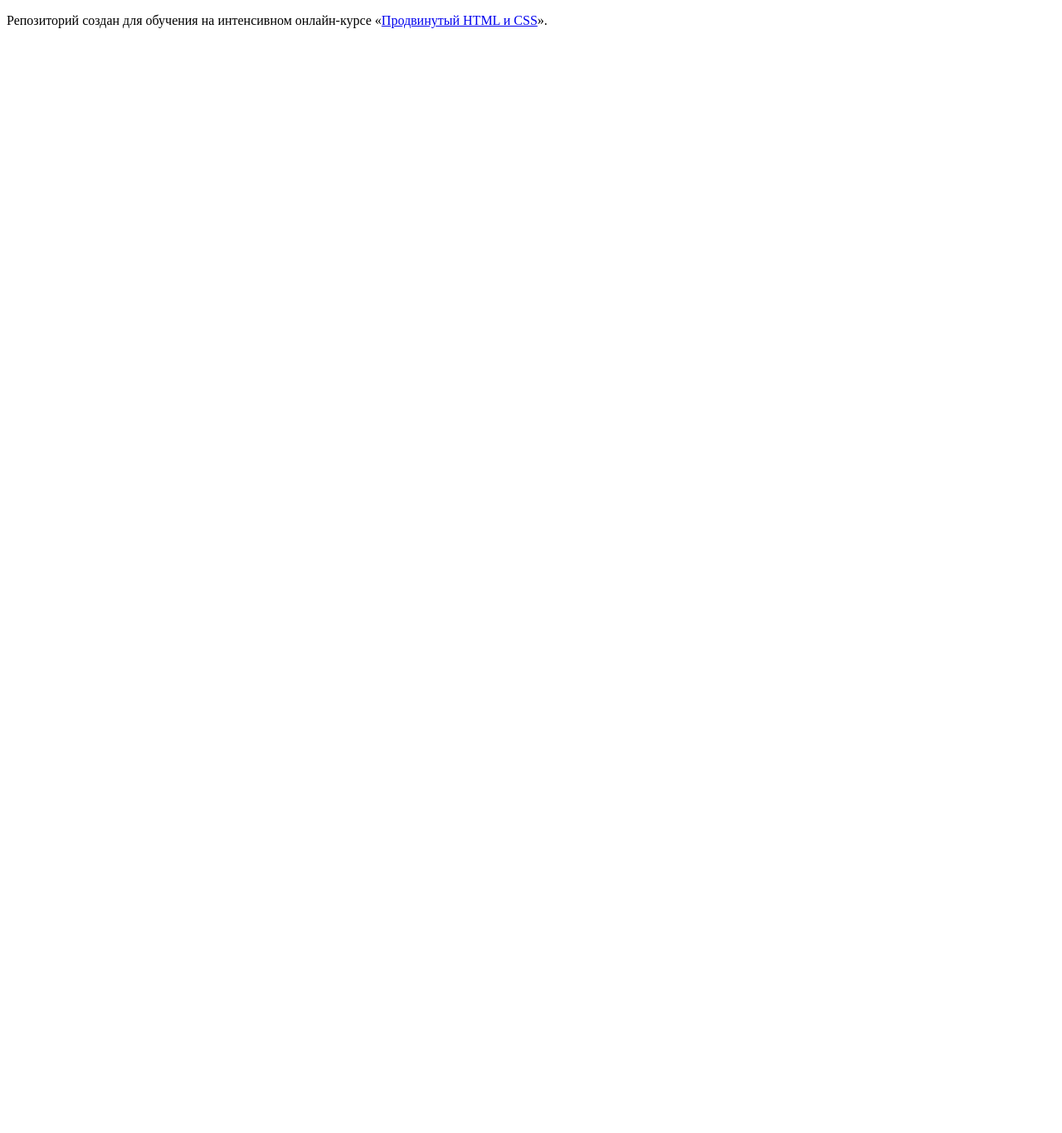
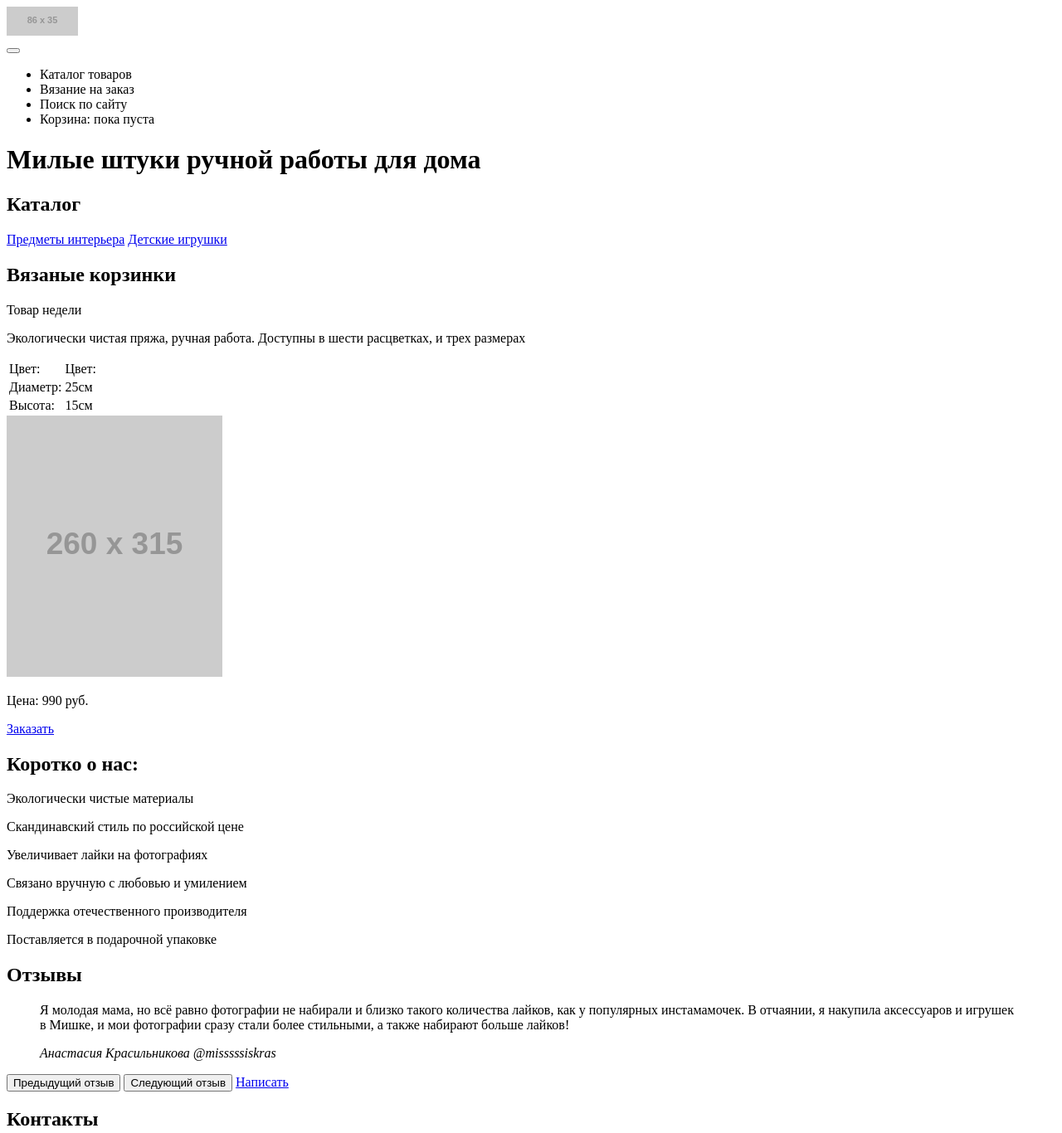
Before and after one commit to KitsenkoDmitry/143363-mishka, a website: page index.html in a window 1280 px wide. Shown: the whole page at 83% size. Before the commit the page ends 800 px from the top, so only its background shows below. Drawn offline with Linux system fonts and the light colour scheme; placeholder pictures from the web are drawn by us.

Commit message:
Разметка главной страницы для мобилки. Недоделаная

```diff
--- a/index.html
+++ b/index.html
@@ -2,11 +2,85 @@
 <html lang="ru">
   <head>
     <meta charset="utf-8">
-    <title>HTML Academy: Мишка</title>
+    <title>Мишка</title>
   </head>
   <body>
+    <header class="page-header">
+      <div class="page-header__logo">
+        <a>
+          <img src="http://placehold.it/86x35" alt="Mishka" width="86" height="35">
+        </a>
+      </div>
+      <nav class="main-nav main-nav--closed">
+        <button class="main-nav__toogle" type="button"></button>
+        <ul class="main-nav__items">
+          <li class="main-nav__item">Каталог товаров</li>
+          <li class="main-nav__item">Вязание на заказ</li>
+          <li class="main-nav__item">Поиск по сайту</li>
+          <li class="main-nav__item">Корзина: пока пуста</li>
+        </ul>
+      </nav>
+      <!-- модификатор page-title--index использую для того,
+          чтобы поместить картинку на background -->
+      <h1 class="page-title page-title--index">Милые штуки ручной работы для дома</h1>
+    </header>
+    <!--Не уверен, насколько нужно использовать тег main -->
+    <main class="page-main">
+      <!--Долго думал, как обозвать эти две кнопки, решил реализовать таким образом  -->
+      <section class="category">
+        <h2 class="visually-hidden">Каталог</h2>
+        <a href="#" class="category">Предметы интерьера</a>
+        <a href="#" class="category">Детские игрушки</a>
+      </section>
+      <section class="product">
+        <h2 class="title">Вязаные корзинки</h2>
+        <p class="product__category">Товар недели</p>
+        <p class="product__descr">Экологически чистая пряжа, ручная работа. Доступны в шести расцветках, и трех размерах</p>
+        <table class="product__features">
+          <tr>
+            <td class="product__feature">Цвет:</td>
+            <td class="product__value">Цвет:</td>
+          </tr>
+          <tr>
+            <td class="product__feature">Диаметр:</td>
+            <td class="product__value">25см</td>
+          </tr>
+          <tr>
+            <td class="product__feature">Высота:</td>
+            <td class="product__value">15см</td>
+          </tr>
+        </table>
+        <img class="product__img" src="http://placehold.it/260x315" alt="Вязаные корзинки">
+        <p class="product__price">Цена: 990 руб.</p>
+        <a class="btn" href="#">Заказать</a>
+      </section>
+      <section class="about-us">
+        <h2 class="title">Коротко о нас:</h2>
+        <p class="about-us__descr">Экологически чистые материалы</p>
+        <p class="about-us__descr">Скандинавский стиль по российской цене</p>
+        <p class="about-us__descr">Увеличивает лайки на фотографиях</p>
+        <p class="about-us__descr">Связано вручную с любовью и умилением</p>
+        <p class="about-us__descr">Поддержка отечественного производителя</p>
+        <p class="about-us__descr">Поставляется в подарочной упаковке</p>
+      </section>
+      <section class="feed-backs">
+        <h2 class="title">Отзывы</h2>
+        <blockquote class="feed-backs__quote">
+          <p>Я молодая мама, но всё равно фотографии не набирали и близко такого количества лайков, как у популярных инстамамочек. В отчаянии, я накупила аксессуаров и игрушек в Мишке, и мои фотографии сразу стали более стильными, а также набирают больше лайков!</p>
+          <cite class="feed-backs__сlient-name">
+            Анастасия Красильникова
+            <span class="feed-backs__сlient-email">@misssssiskras</span>
+          </cite>
+        </blockquote>
+        <button class="feed-backs__prev" type="button">Предыдущий отзыв</button>
+        <button class="feed-backs__next" type="button">Следующий отзыв</button>
+        <a class="btn" href="#">Написать</a>
+      </section>
+      <section class="contacts">
+        <h2 class="contacts__title">Контакты</h2>
 
-    <p>Репозиторий создан для обучения на интенсивном онлайн‑курсе «<a href="https://htmlacademy.ru/intensive/adaptive">Продвинутый HTML и CSS</a>».</p>
+      </section>
+    </main>
 
   </body>
 </html>
```
